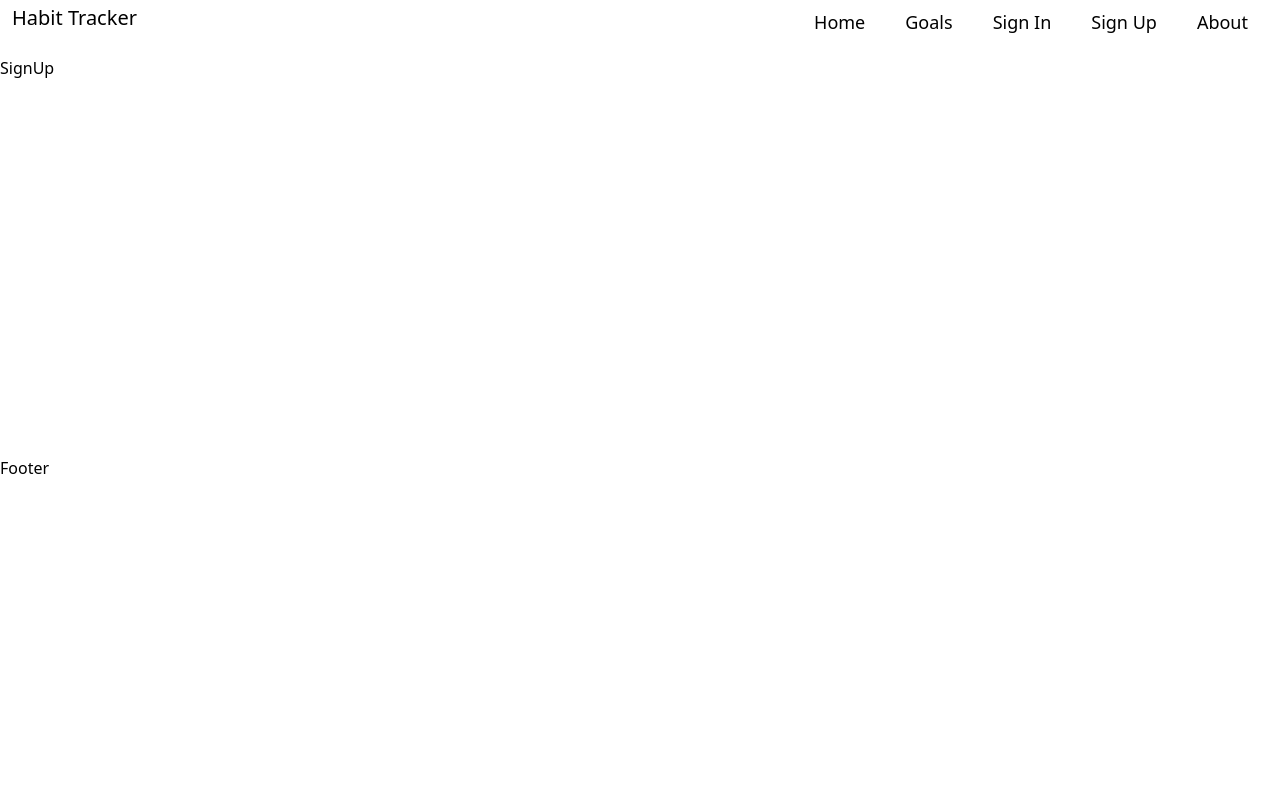
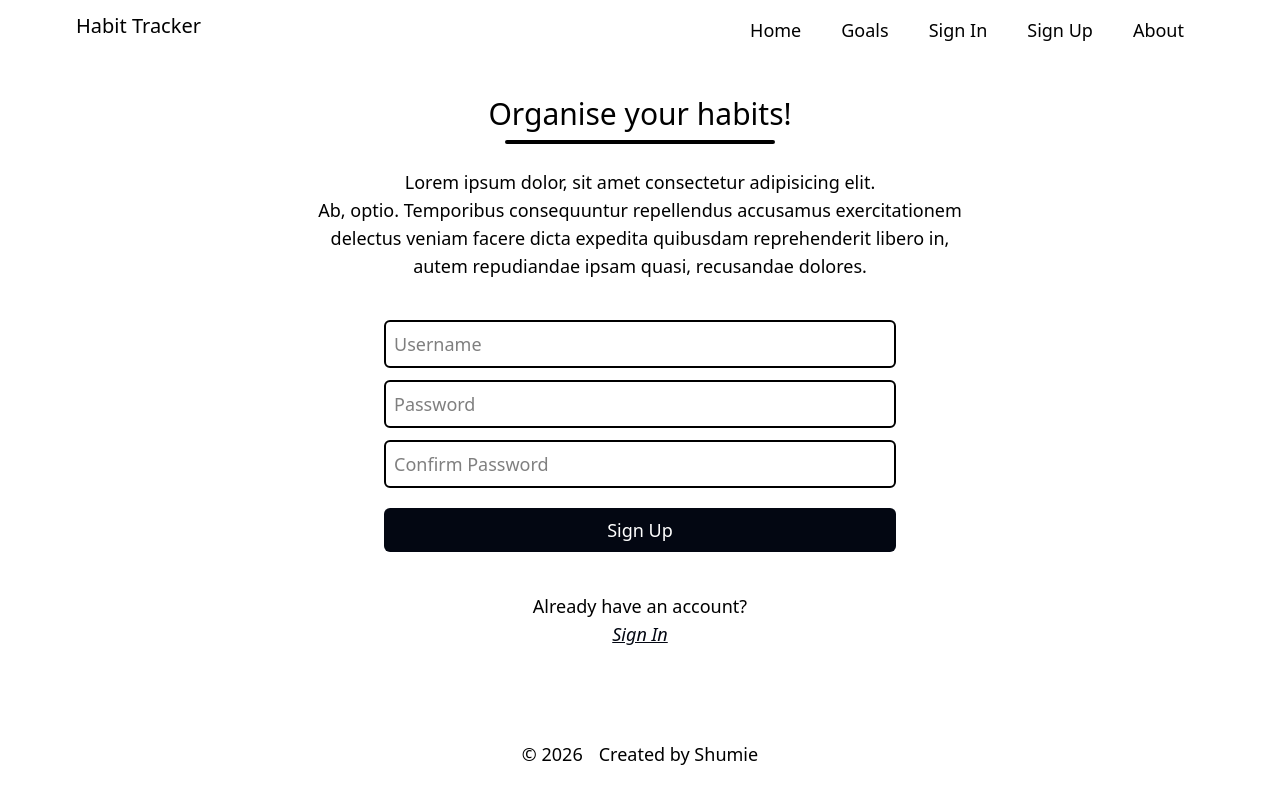
Before and after one commit to Shumieb/Habit-Tracker, a React app: page /sign-up in a window 1280 px wide. Built offline with nearby package versions, Linux system fonts and the light colour scheme; the HTML template or start-up script is replaced by a standard one.

Commit message:
created sign in and sign up page structure

```diff
--- a/src/App.css
+++ b/src/App.css
@@ -0,0 +1,6 @@
+.home-hr-style hr{
+    border: 2px solid black;
+    margin: 0px auto;
+    width: 270px;
+    border-radius: 8px;
+}
--- a/src/components/footer.tsx
+++ b/src/components/footer.tsx
@@ -1,6 +1,11 @@
 function Footer() {
   return (
-    <div>Footer</div>
+     <footer
+            className='flex flex-1 justify-center align-center pt-3 px-4 mx-auto mt-4 w-[100%]'
+        >
+            <p className='mx-2 text-lg'>&copy; 2026</p>
+            <p className='mx-2 text-lg'>Created by Shumie</p>
+        </footer>
   )
 }
 
--- a/src/components/layout.tsx
+++ b/src/components/layout.tsx
@@ -7,7 +7,7 @@ function Layout() {
     return (
         <div className='mx-auto flex flex-col justify-between align-center'>
             <NavBar />
-            <div className='h-100'>
+            <div className='min-h-[80vh]'>
                 <Outlet />
             </div>
             <Footer />
--- a/src/components/navBar.tsx
+++ b/src/components/navBar.tsx
@@ -2,12 +2,12 @@ import { NavLink } from "react-router"
 
 function NavBar() {
   return (
-     <nav className="mb-3 w-[100%]">
+     <nav className="mb-3 w-[90%] mx-auto py-2">
         <div className="flex justify-between content-center w-[100%] px-2">
             <NavLink className="text-xl p-1" to="/">Habit Tracker</NavLink>
             <div className="p-1 flex justify-end content-center">
-                <NavLink className="text-lg mx-4 p-1" to="/habit-tracker">Home</NavLink>
-                <NavLink className="text-lg mx-4 p-1" to="/habit-tracker/goals">Goals</NavLink>
+                <NavLink className="text-lg mx-4 p-1" to="/">Home</NavLink>
+                <NavLink className="text-lg mx-4 p-1" to="/goals">Goals</NavLink>
                 <NavLink className="text-lg mx-4 p-1" to="/sign-in">Sign In</NavLink>
                 <NavLink className="text-lg mx-4 p-1" to="/sign-up">Sign Up</NavLink>
                 <NavLink className="text-lg mx-4 p-1" to="/about">About</NavLink>
--- a/src/pages/signIn.tsx
+++ b/src/pages/signIn.tsx
@@ -1,6 +1,59 @@
+import { useState } from "react"
+import {Link} from "react-router"
+
 function SignIn() {
+
+    // variables
+    const[userName, setUserName] = useState("")
+    const[password, setPassword] = useState("")
+
+    // function to handle sign in
+    const handleSubmit = (e:any) =>{
+        e.preventDefault()
+
+        console.log("handle submit in sign in", userName, password)
+    }
+
   return (
-    <div>SignIn</div>
+    <section className="w-[80%] mx-auto mt-4">
+        <h1 className="text-3xl text-center py-2">Organise your habits!</h1>
+        <div className="home-hr-style mb-6">
+            <hr />
+        </div>
+
+        <p className="text-lg text-center mb-10">Lorem ipsum dolor, sit amet consectetur adipisicing elit. <br /> Ab, optio. Temporibus consequuntur repellendus accusamus exercitationem <br /> delectus veniam facere dicta expedita quibusdam reprehenderit libero in, <br />autem repudiandae ipsam quasi, recusandae dolores.</p>
+
+        <form
+            className="flex justify-center content-center flex-col w-[50%] mx-auto mb-10"
+            onSubmit={handleSubmit}
+        >
+            <input
+                type="text"
+                name="userName"
+                placeholder="Username"
+                className="text-lg p-2 border-2 border-black rounded-md mb-3"
+                onChange={e => setUserName(e.target.value)}
+            />
+            <input
+                type="password"
+                name="password"
+                placeholder="Password"
+                className="text-lg p-2 border-2 border-black rounded-md mb-5"
+                onChange={e => setPassword(e.target.value)}
+            />
+            <input
+                type="submit"
+                value="Sign In"
+                className="bg-gray-950 text-white py-2 px-6 text-lg rounded-md cursor-pointer"
+            />
+        </form>
+
+        <div className="text-center">
+            <p className="text-lg">Don't have an account?</p>
+            <Link to="/sign-up" className="text-gray-950 text-lg italic underline">Create a Free Account</Link>
+        </div>
+
+    </section>
   )
 }
 
--- a/src/pages/signUp.tsx
+++ b/src/pages/signUp.tsx
@@ -1,6 +1,73 @@
+import { useState } from "react"
+import { Link } from "react-router"
+
 function SignUp() {
+
+    // variables
+        const[userName, setUserName] = useState("")
+        const[password, setPassword] = useState("")
+        const[cpassword, setCPassword] = useState("")
+
+        // function to handle signing up a new user
+        const handleSubmit = (e:any) =>{
+            e.preventDefault()
+
+            console.log("handle submit in sign in", userName, password, cpassword)
+        }
+
+
   return (
-    <div>SignUp</div>
+    <section>
+        <section className="w-[80%] mx-auto mt-4">
+        <h1 className="text-3xl text-center py-2">Organise your habits!</h1>
+        <div className="home-hr-style mb-6">
+            <hr />
+        </div>
+
+        <p className="text-lg text-center mb-10">Lorem ipsum dolor, sit amet consectetur adipisicing elit. <br /> Ab, optio. Temporibus consequuntur repellendus accusamus exercitationem <br /> delectus veniam facere dicta expedita quibusdam reprehenderit libero in, <br />autem repudiandae ipsam quasi, recusandae dolores.</p>
+
+        <form
+            className="flex justify-center content-center flex-col w-[50%] mx-auto mb-10"
+            onSubmit={handleSubmit}
+        >
+            <input
+                type="text"
+                name="userName"
+                placeholder="Username"
+                className="text-lg p-2 border-2 border-black rounded-md mb-3"
+                value={userName}
+                onChange={e => setUserName(e.target.value)}
+            />
+            <input
+                type="password"
+                name="password"
+                placeholder="Password"
+                className="text-lg p-2 border-2 border-black rounded-md mb-3"
+                value={password}
+                onChange={e => setPassword(e.target.value)}
+            />
+            <input
+                type="password"
+                name="cpassword"
+                placeholder="Confirm Password"
+                className="text-lg p-2 border-2 border-black rounded-md mb-5"
+                value={cpassword}
+                onChange={e => setCPassword(e.target.value)}
+            />
+            <input
+                type="submit"
+                value="Sign Up"
+                className="bg-gray-950 text-white py-2 px-6 text-lg rounded-md cursor-pointer"
+            />
+        </form>
+
+        <div className="text-center">
+            <p className="text-lg">Already have an account?</p>
+            <Link to="/sign-in" className="text-gray-950 text-lg italic underline">Sign In</Link>
+        </div>
+
+    </section>
+    </section>
   )
 }
 
--- a/src/pages/welcomePage.tsx
+++ /dev/null
@@ -1,7 +0,0 @@
-function WelcomePage() {
-  return (
-    <div>WelcomePage</div>
-  )
-}
-
-export default WelcomePage
```
Also changed, not shown: src/App.tsx (+3 -7 lines).
